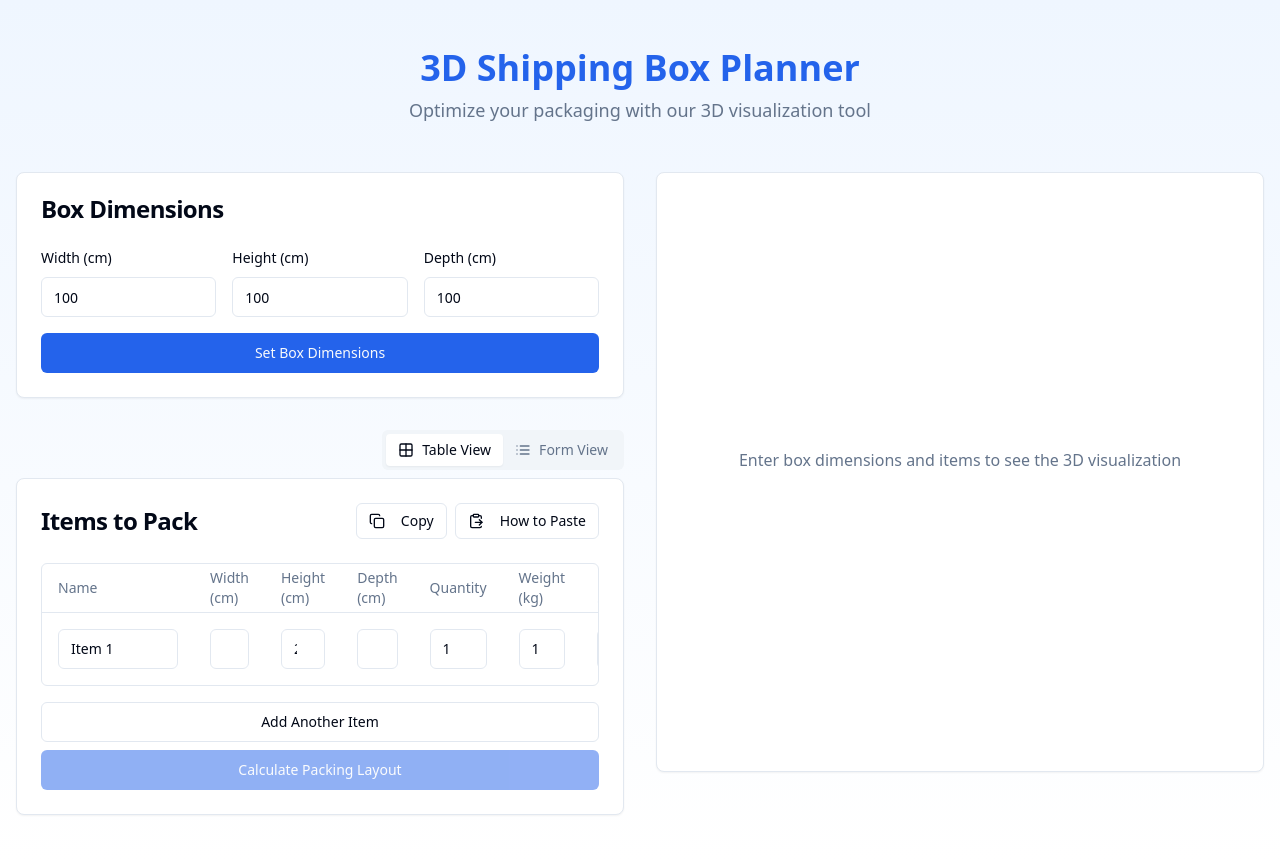
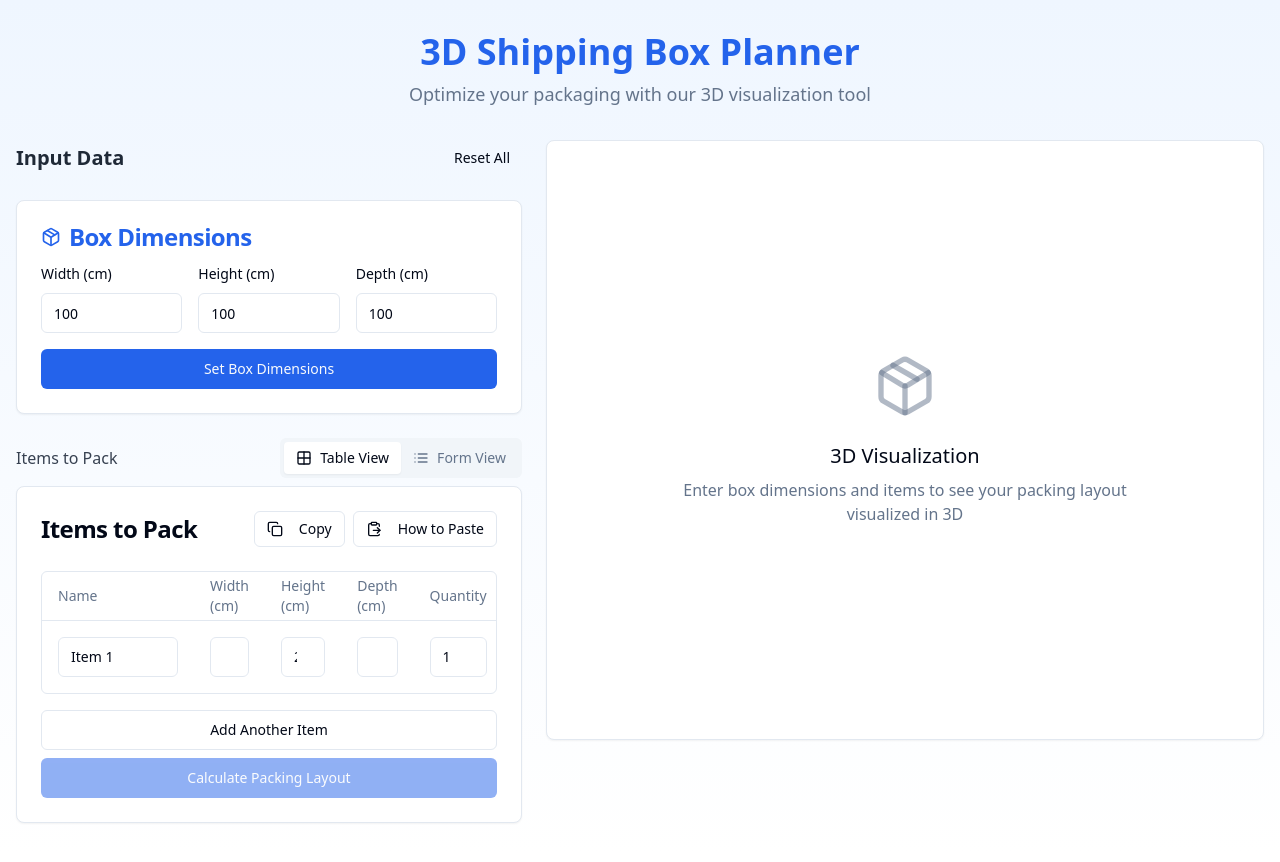
Before and after one commit to novacorpgit/box-scape-visualizer, a React (Vite) app: page / in a window 1280 px wide. Built offline with nearby package versions, Linux system fonts and the light colour scheme.

Commit message:
Fix: Improve 3D box visualization and UI
Improve the 3D box visualization and overall user interface.

```diff
--- a/src/components/BoxDimensionsForm.tsx
+++ b/src/components/BoxDimensionsForm.tsx
@@ -1,21 +1,29 @@
 
-import { useState } from "react";
+import { useState, useEffect } from "react";
 import { Button } from "@/components/ui/button";
 import { Input } from "@/components/ui/input";
 import { Label } from "@/components/ui/label";
 import { Card, CardContent, CardHeader, CardTitle } from "@/components/ui/card";
 import { BoxDimensions } from "@/types";
+import { Package } from "lucide-react";
 
 interface BoxDimensionsFormProps {
   onSubmit: (dimensions: BoxDimensions) => void;
+  initialDimensions?: BoxDimensions | null;
 }
 
-const BoxDimensionsForm = ({ onSubmit }: BoxDimensionsFormProps) => {
+const BoxDimensionsForm = ({ onSubmit, initialDimensions }: BoxDimensionsFormProps) => {
   const [dimensions, setDimensions] = useState<BoxDimensions>({
     width: 100,
     height: 100,
     depth: 100,
   });
+
+  useEffect(() => {
+    if (initialDimensions) {
+      setDimensions(initialDimensions);
+    }
+  }, [initialDimensions]);
 
   const handleChange = (e: React.ChangeEvent<HTMLInputElement>) => {
     const { name, value } = e.target;
@@ -32,8 +40,11 @@ const BoxDimensionsForm = ({ onSubmit }: BoxDimensionsFormProps) => {
 
   return (
     <Card>
-      <CardHeader>
-        <CardTitle>Box Dimensions</CardTitle>
+      <CardHeader className="pb-3">
+        <CardTitle className="flex items-center text-primary">
+          <Package className="mr-2 h-5 w-5" />
+          Box Dimensions
+        </CardTitle>
       </CardHeader>
       <CardContent>
         <form onSubmit={handleSubmit} className="space-y-4">
@@ -48,6 +59,7 @@ const BoxDimensionsForm = ({ onSubmit }: BoxDimensionsFormProps) => {
                 value={dimensions.width}
                 onChange={handleChange}
                 required
+                className="focus:border-primary"
               />
             </div>
             <div className="space-y-2">
@@ -60,6 +72,7 @@ const BoxDimensionsForm = ({ onSubmit }: BoxDimensionsFormProps) => {
                 value={dimensions.height}
                 onChange={handleChange}
                 required
+                className="focus:border-primary"
               />
             </div>
             <div className="space-y-2">
@@ -72,10 +85,13 @@ const BoxDimensionsForm = ({ onSubmit }: BoxDimensionsFormProps) => {
                 value={dimensions.depth}
                 onChange={handleChange}
                 required
+                className="focus:border-primary"
               />
             </div>
           </div>
-          <Button type="submit" className="w-full">Set Box Dimensions</Button>
+          <Button type="submit" className="w-full">
+            {initialDimensions ? "Update Box Dimensions" : "Set Box Dimensions"}
+          </Button>
         </form>
       </CardContent>
     </Card>
--- a/src/pages/Index.tsx
+++ b/src/pages/Index.tsx
@@ -9,7 +9,8 @@ import { packItems } from "@/services/packingService";
 import { Card, CardContent, CardHeader, CardTitle } from "@/components/ui/card";
 import { toast } from "sonner";
 import { Tabs, TabsContent, TabsList, TabsTrigger } from "@/components/ui/tabs";
-import { Grid2X2, List } from "lucide-react";
+import { Grid2X2, List, Package, Info, AlertTriangle } from "lucide-react";
+import { Button } from "@/components/ui/button";
 
 const Index = () => {
   const [boxDimensions, setBoxDimensions] = useState<BoxDimensions | null>(null);
@@ -19,6 +20,11 @@ const Index = () => {
   const handleBoxDimensionsSubmit = (dimensions: BoxDimensions) => {
     setBoxDimensions(dimensions);
     toast.success("Box dimensions set successfully!");
+
+    // Clear any previous packing result when box dimensions change
+    if (packingResult) {
+      setPackingResult(null);
+    }
   };
 
   const handleItemsSubmit = (items: Item[]) => {
@@ -37,22 +43,39 @@ const Index = () => {
     }
   };
 
+  const resetAll = () => {
+    setBoxDimensions(null);
+    setPackingResult(null);
+    toast.info("Reset all data");
+  };
+
   return (
-    <div className="min-h-screen bg-gradient-to-b from-blue-50 to-white py-12">
+    <div className="min-h-screen bg-gradient-to-b from-blue-50 to-white py-8">
       <div className="container mx-auto px-4">
-        <header className="text-center mb-12">
+        <header className="text-center mb-8">
           <h1 className="text-4xl font-bold text-primary mb-2">3D Shipping Box Planner</h1>
           <p className="text-lg text-muted-foreground">
             Optimize your packaging with our 3D visualization tool
           </p>
         </header>
 
-        <div className="grid grid-cols-1 lg:grid-cols-2 gap-8">
-          <div className="space-y-8">
-            <BoxDimensionsForm onSubmit={handleBoxDimensionsSubmit} />
+        <div className="grid grid-cols-1 lg:grid-cols-12 gap-6">
+          <div className="lg:col-span-5 space-y-6">
+            <div className="flex justify-between items-center">
+              <h2 className="text-xl font-semibold text-gray-800">Input Data</h2>
+              <Button variant="ghost" size="sm" onClick={resetAll}>
+                Reset All
+              </Button>
+            </div>
+
+            <BoxDimensionsForm
+              onSubmit={handleBoxDimensionsSubmit}
+              initialDimensions={boxDimensions}
+            />
 
             <div>
-              <div className="flex justify-end mb-2">
+              <div className="flex justify-between items-center mb-2">
+                <h3 className="text-md font-medium text-gray-700">Items to Pack</h3>
                 <Tabs value={inputMethod} onValueChange={(value) => setInputMethod(value as "form" | "table")} className="w-auto">
                   <TabsList>
                     <TabsTrigger value="table">
@@ -79,41 +102,76 @@ const Index = () => {
                 />
               )}
             </div>
+          </div>
+
+          <div className="lg:col-span-7">
+            <div className="h-[600px]">
+              {packingResult ? (
+                <BoxVisualization
+                  boxDimensions={boxDimensions!}
+                  packedItems={packingResult.packedItems}
+                  utilizationPercentage={packingResult.utilizationPercentage}
+                />
+              ) : (
+                <Card className="h-full flex items-center justify-center">
+                  <CardContent className="text-center py-20">
+                    <Package className="h-16 w-16 text-muted-foreground/50 mx-auto mb-6" />
+                    <h3 className="text-xl font-medium mb-2">3D Visualization</h3>
+                    <p className="text-muted-foreground max-w-md">
+                      Enter box dimensions and items to see your packing layout visualized in 3D
+                    </p>
+                  </CardContent>
+                </Card>
+              )}
+            </div>
 
             {packingResult && packingResult.unpackedItems.length > 0 && (
-              <Card>
-                <CardHeader>
-                  <CardTitle className="text-yellow-500">Unpacked Items</CardTitle>
+              <Card className="mt-6 border-yellow-200 bg-yellow-50">
+                <CardHeader className="pb-2">
+                  <div className="flex items-center">
+                    <AlertTriangle className="h-5 w-5 text-yellow-600 mr-2" />
+                    <CardTitle className="text-yellow-700 text-lg">Unpacked Items</CardTitle>
+                  </div>
                 </CardHeader>
                 <CardContent>
-                  <p className="text-muted-foreground mb-4">
+                  <p className="text-muted-foreground mb-4 text-sm">
                     The following items couldn't fit in the box:
                   </p>
-                  <ul className="list-disc pl-5 space-y-2">
-                    {packingResult.unpackedItems.map((item, index) => (
-                      <li key={index}>
-                        {item.name} - {item.width}x{item.height}x{item.depth}cm (Qty: {item.quantity})
-                      </li>
-                    ))}
-                  </ul>
+                  <div className="max-h-40 overflow-y-auto">
+                    <ul className="grid grid-cols-1 md:grid-cols-2 gap-2">
+                      {packingResult.unpackedItems.map((item, index) => (
+                        <li key={index} className="border border-yellow-200 rounded p-2 text-sm">
+                          <span className="font-medium">{item.name}</span> - {item.width}×{item.height}×{item.depth}cm
+                          {item.quantity > 1 && <span className="text-xs ml-1 bg-yellow-200 rounded-full px-2 py-0.5">×{item.quantity}</span>}
+                        </li>
+                      ))}
+                    </ul>
+                  </div>
                 </CardContent>
               </Card>
             )}
-          </div>
 
-          <div className="h-[600px]">
-            {packingResult ? (
-              <BoxVisualization
-                boxDimensions={boxDimensions!}
-                packedItems={packingResult.packedItems}
-                utilizationPercentage={packingResult.utilizationPercentage}
-              />
-            ) : (
-              <Card className="h-full flex items-center justify-center">
-                <CardContent className="text-center">
-                  <p className="text-muted-foreground">
-                    Enter box dimensions and items to see the 3D visualization
-                  </p>
+            {packingResult && packingResult.packedItems.length > 0 && (
+              <Card className="mt-4 border-green-200 bg-green-50">
+                <CardHeader className="py-2">
+                  <div className="flex items-center">
+                    <Info className="h-5 w-5 text-green-600 mr-2" />
+                    <CardTitle className="text-green-700 text-lg">Packing Statistics</CardTitle>
+                  </div>
+                </CardHeader>
+                <CardContent className="grid grid-cols-2 md:grid-cols-3 gap-4 pt-0">
+                  <div>
+                    <p className="text-xs text-muted-foreground">Items Packed</p>
+                    <p className="text-xl font-bold text-green-700">{packingResult.packedItems.length}</p>
+                  </div>
+                  <div>
+                    <p className="text-xs text-muted-foreground">Space Utilization</p>
+                    <p className="text-xl font-bold text-green-700">{packingResult.utilizationPercentage.toFixed(1)}%</p>
+                  </div>
+                  <div>
+                    <p className="text-xs text-muted-foreground">Empty Space</p>
+                    <p className="text-xl font-bold text-green-700">{(100 - packingResult.utilizationPercentage).toFixed(1)}%</p>
+                  </div>
                 </CardContent>
               </Card>
             )}
```
Also changed, not shown: src/components/BoxVisualization.tsx (+68 -23 lines).
